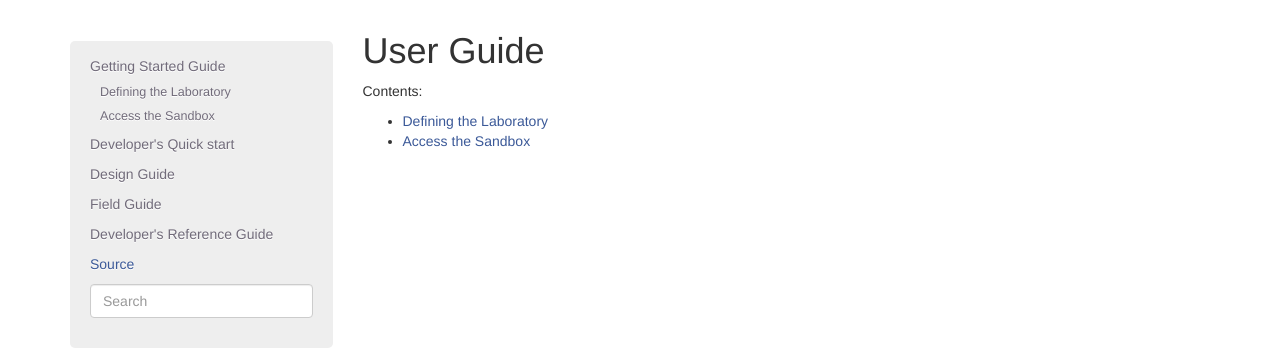
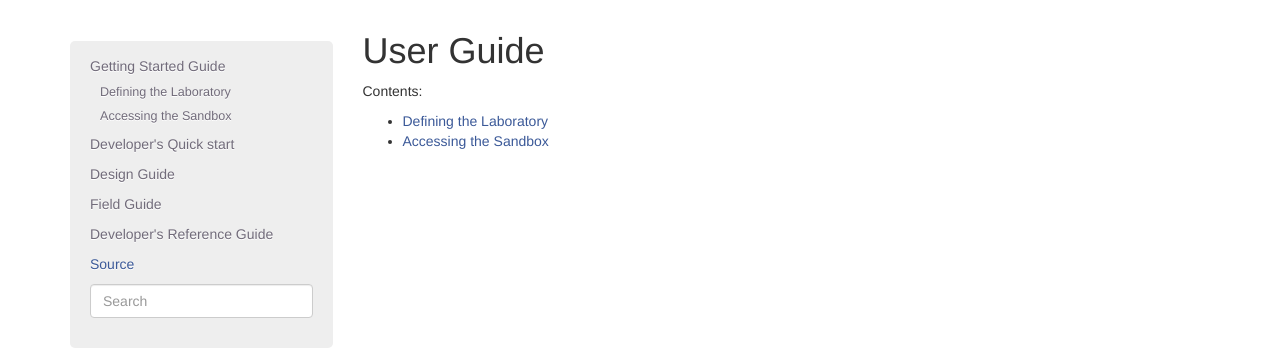
Before and after one commit to Terradue/doc-developer-sandbox, a Sphinx documentation site: the page built from source/start/index.rst, in a window 1280 px wide. Shown: the part 288-636 px from the top of the page. Built offline with Sphinx 7.4.7, drawn with Linux system fonts in a browser that asks for light colours; pages that are not in the unit, such as notebooks, are missing from menus.

Commit message:
Update index.rst

```diff
--- a/source/start/index.rst
+++ b/source/start/index.rst
@@ -7,6 +7,6 @@
    :maxdepth: 1
 
    Defining the Laboratory <laboratory>
-   Access the Sandbox <sandbox>
-   Discover the Sandbox services & tools <discover>
+   Accessing the Sandbox <sandbox>
+   Discovering the Sandbox services & tools <discover>
    Understanding the Developer Cloud Sandbox <understanding>
```
